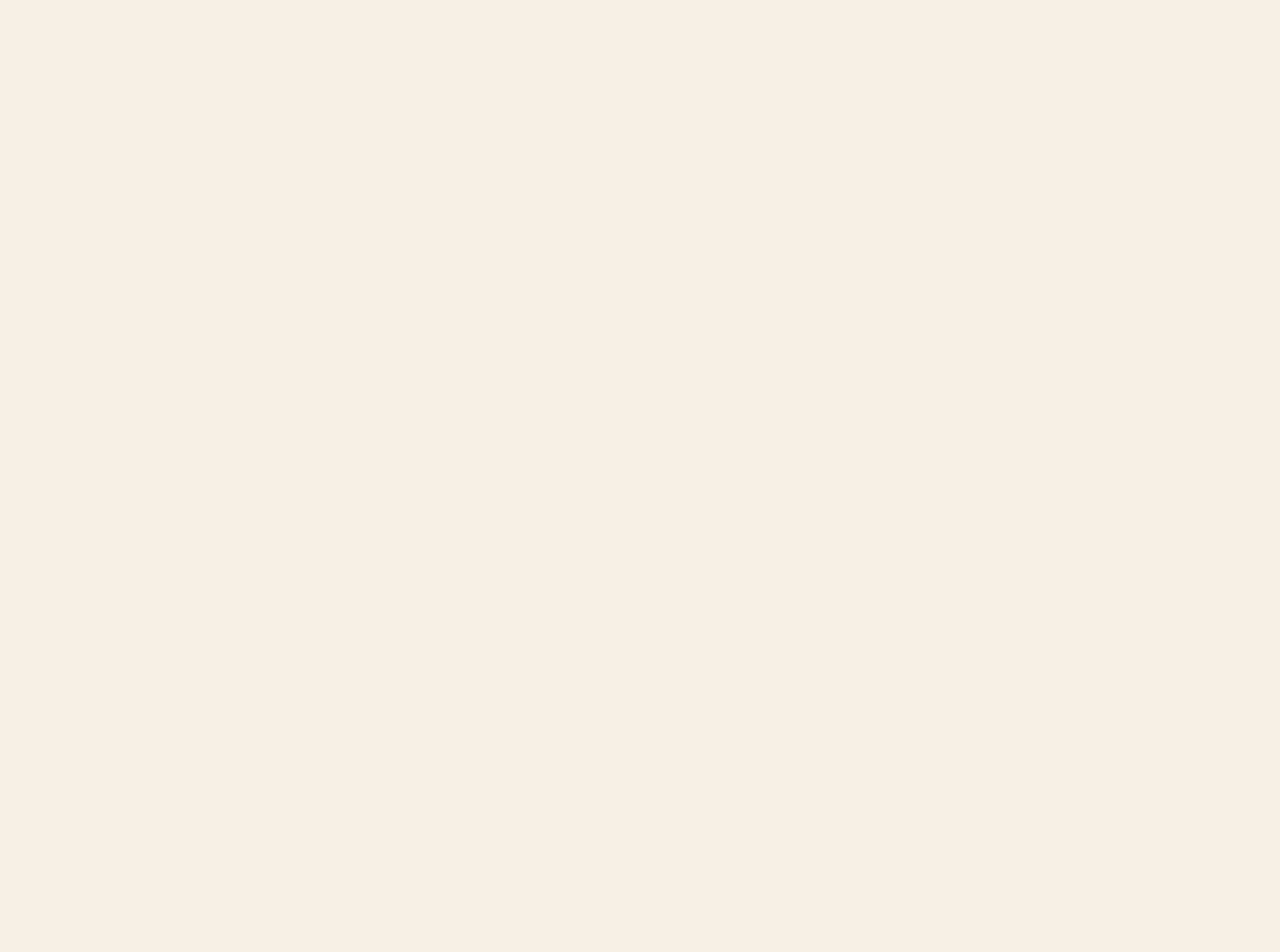
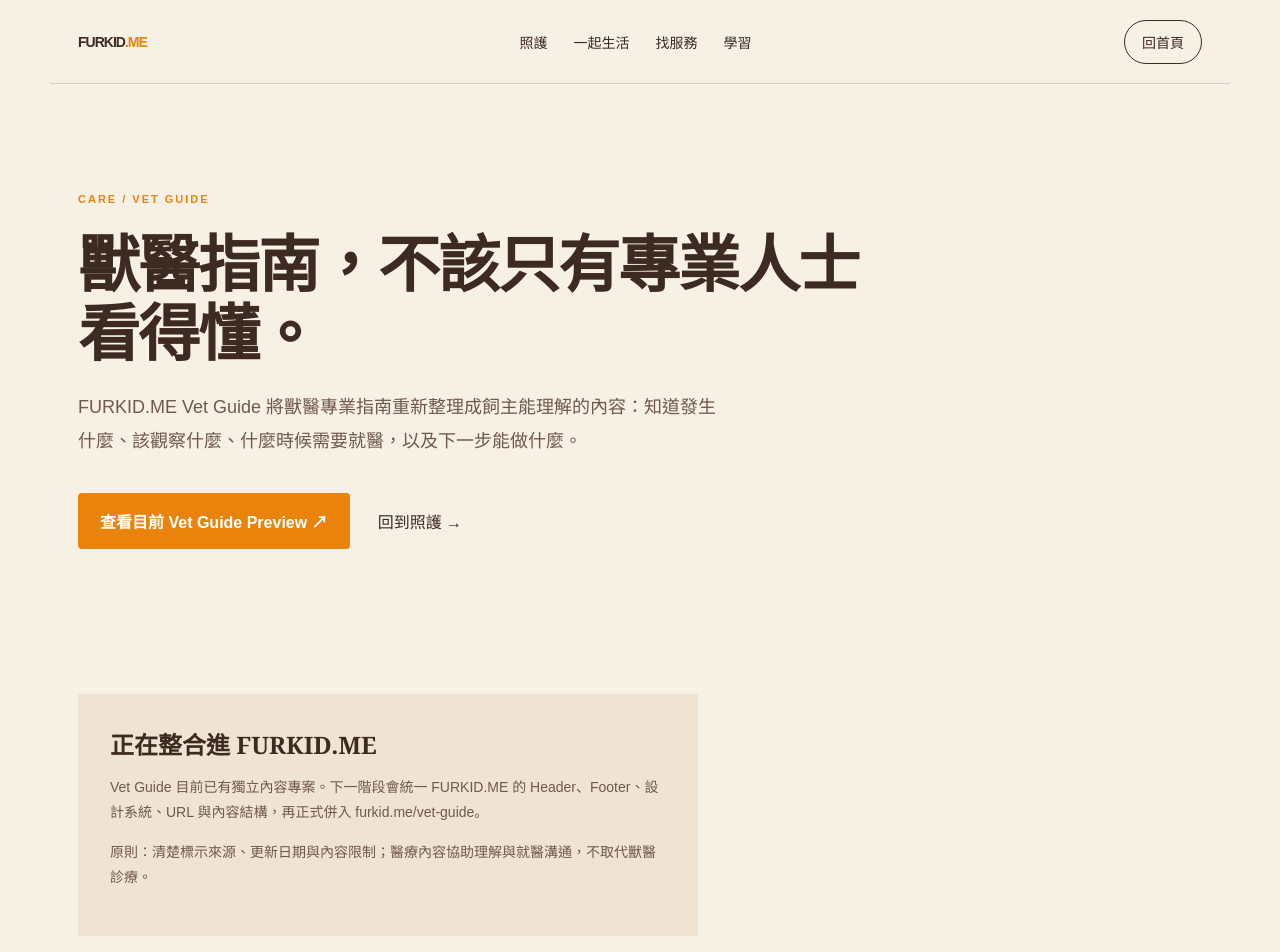
Before and after one commit to furkid-me/furkid-website, a Next.js app: page /vet-guide in a window 1280 px wide. Before the commit this address had no page. Shown: the top 952 px of the page. Before the commit the page ends 800 px from the top, so only its background shows below. Built offline with nearby package versions, Linux system fonts and the light colour scheme.

Commit message:
Add Vet Guide integration landing page

```diff
--- /dev/null
+++ b/app/vet-guide/page.js
@@ -0,0 +1,2 @@
+export const metadata={title:"Vet Guide｜給飼主看得懂的獸醫指南",description:"把專業獸醫指南整理成飼主看得懂、知道何時該就醫、可以採取下一步的照護資訊。",alternates:{canonical:"/vet-guide"}};
+export default function VetGuide(){return <main><header className="nav shell"><a className="brand" href="/">FURKID<span>.ME</span></a><nav><a href="/care">照護</a><a href="/live">一起生活</a><a href="/support">找服務</a><a href="/learn">學習</a></nav><a className="pill" href="/">回首頁</a></header><section className="section-hero shell"><span>CARE / VET GUIDE</span><h1>獸醫指南，不該只有專業人士看得懂。</h1><p>FURKID.ME Vet Guide 將獸醫專業指南重新整理成飼主能理解的內容：知道發生什麼、該觀察什麼、什麼時候需要就醫，以及下一步能做什麼。</p><div className="actions"><a className="primary" href="https://heartfelt-haupia-36c9a3.netlify.app/">查看目前 Vet Guide Preview ↗</a><a className="textlink" href="/care">回到照護 →</a></div></section><section className="section-body shell"><div className="coming-note"><b>正在整合進 FURKID.ME</b><p>Vet Guide 目前已有獨立內容專案。下一階段會統一 FURKID.ME 的 Header、Footer、設計系統、URL 與內容結構，再正式併入 furkid.me/vet-guide。</p><p>原則：清楚標示來源、更新日期與內容限制；醫療內容協助理解與就醫溝通，不取代獸醫診療。</p></div></section><footer className="shell"><div className="brand">FURKID<span>.ME</span></div><p>Better life, together.<br/>把愛，變成更好的照護。</p><small>© 2026 FURKID.ME</small></footer></main>}
```
